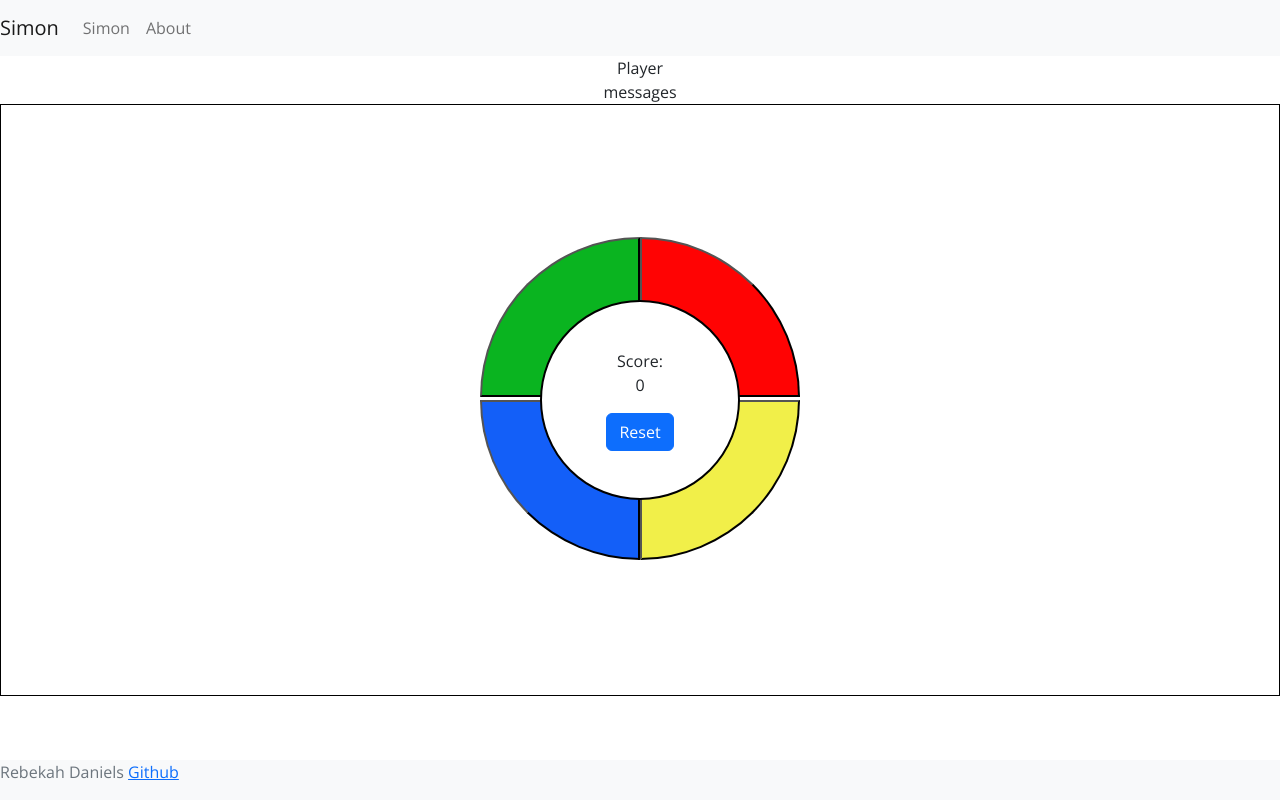
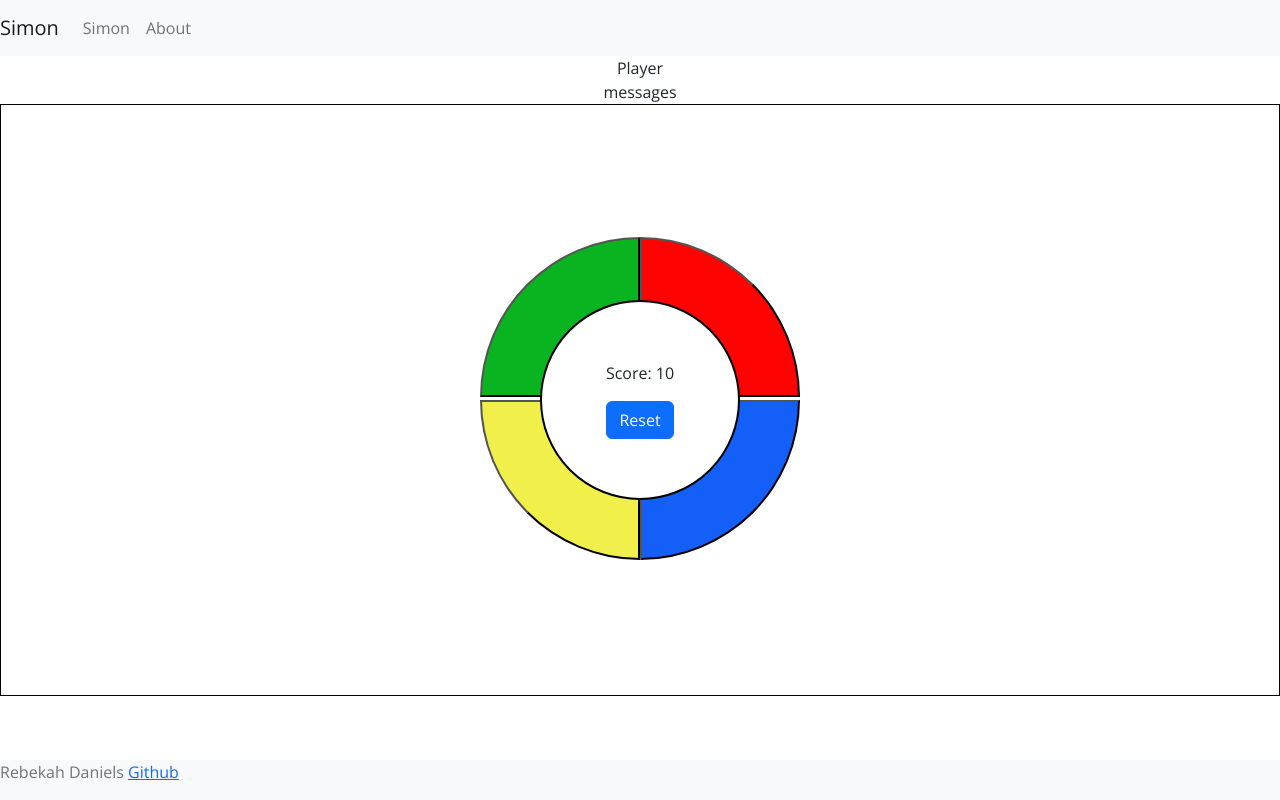
Before and after one commit to math919191/CS260W23, a React (Create React App) app in the folder simon/simon-react/: page /play in a window 1280 px wide. Built offline with nearby package versions, Linux system fonts and the light colour scheme.

Commit message:
created individual components play page simon react:

```diff
--- a/simon/simon-react/src/css/play.css
+++ b/simon/simon-react/src/css/play.css
@@ -18,7 +18,7 @@
     width: 20vh;
     height: 20vh;
     border-radius: 0 0 20vh 0;
-    background-color: rgb(241, 239, 73);
+    background-color:rgb(19, 95, 248);
     display: inline-block
 
 }
@@ -26,7 +26,7 @@
     width: 20vh;
     height: 20vh;
     border-radius: 0 0 0 20vh;
-    background-color: rgb(19, 95, 248);
+    background-color:  rgb(241, 239, 73);
     display: inline-block
 
 }
--- a/simon/simon-react/src/pages/loginElements/playControls.jsx
+++ b/simon/simon-react/src/pages/loginElements/playControls.jsx
@@ -21,7 +21,7 @@ export function PlayControls(props) {
       <p>Welcome {props.username}!</p>
       <button type="button" className="btn btn-primary btn-block mb-4">
         <Link className='nav-link' to='/play'>Play</Link>
-        </button>
+      </button>
 
 
       <button type="button" className="btn btn-secondary btn-block mb-4" onClick={()=>logOut()}>Logout</button>
--- a/simon/simon-react/src/pages/play.jsx
+++ b/simon/simon-react/src/pages/play.jsx
@@ -1,48 +1,35 @@
 import React from 'react';
+import { Players } from './playElements/players';
 import "../css/play.css"
+import { SimonButton } from './playElements/simonButton';
+import { GameControls } from './playElements/gameControls';
+
 
 export function Play() {
+
+  let scoreVar = 10;
+  function onButtonClick(color){
+    console.log(color)
+  }
+  function reset(){
+    console.log('reset')
+  }
+
+
   return (
   <div className="content">
 
-    <div className="players">
-      Player
-      <span className="playerName" id="playerName"></span>
-      <div id="player-messages">messages</div>
-    </div>
-
+    <Players />
     <div className="game">
-
           <div>
-              <button
-                id="green"
-                className="top-left-quarter-circle"
-                onClick="clicked('green')"
-                ></button>
-
-              <button
-              id="red"
-              className="top-right-quarter-circle"
-              onClick="clicked('red')"
-                ></button>
-
-              <br/>
-
-              <button id="blue" className="bottom-left-quarter-circle" onClick="clicked('blue')"
-              ></button>
-
-              <button id="yellow" className="bottom-right-quarter-circle" onClick="clicked('yellow')"
-              ></button>
+            <SimonButton color="green" clickFunction={onButtonClick}/>
+            <SimonButton color="red" clickFunction={onButtonClick}/>
+            <br></br>
+            <SimonButton color="yellow" clickFunction={onButtonClick}/>
+            <SimonButton color="blue" clickFunction={onButtonClick}/>
           </div>
 
-          <div className="game-controls">
-              <div className="score-and-reset">
-              <p>Score: <div id="score">0</div></p>
-
-              <button id="reset" type="button" className="btn btn-primary" onClick="resetGame()">Reset</button>
-              </div>
-          </div>
-
+          <GameControls score={scoreVar} resetFunction={reset}/>
       </div>
     </div>
   );
--- /dev/null
+++ b/simon/simon-react/src/pages/playElements/gameControls.jsx
@@ -0,0 +1,17 @@
+
+export function GameControls(props){
+    return (
+        <div className="game-controls">
+            <div className="score-and-reset">
+                <p>Score: {props.score}</p>
+
+                <button type="button"
+                    className="btn btn-primary"
+                    onClick={()=>props.resetFunction()}>
+                        Reset
+                </button>
+            </div>
+        </div>
+
+    )
+}
--- /dev/null
+++ b/simon/simon-react/src/pages/playElements/players.jsx
@@ -0,0 +1,10 @@
+
+export function Players(){
+    return (
+    <div className="players">
+        Player
+        <span className="playerName" id="playerName"></span>
+        <div id="player-messages">messages</div>
+    </div>
+)
+}
--- /dev/null
+++ b/simon/simon-react/src/pages/playElements/simonButton.jsx
@@ -0,0 +1,35 @@
+
+
+export function SimonButton(props){
+
+    function getCSSClass(color){
+        switch(color) {
+            case "green":
+              return "top-left-quarter-circle"
+              break;
+            case "red":
+              return "top-right-quarter-circle"
+              break;
+            case "yellow":
+                return "bottom-left-quarter-circle";
+                break;
+            case "blue":
+                return "bottom-right-quarter-circle";
+                break;
+            default:
+                return "";
+          }
+    }
+
+    return (
+        <>
+            <button
+                id={props.color}
+                className={getCSSClass(props.color)}
+                onClick={() => props.clickFunction(props.color)}
+            ></button>
+
+        </>
+    )
+
+}
```
